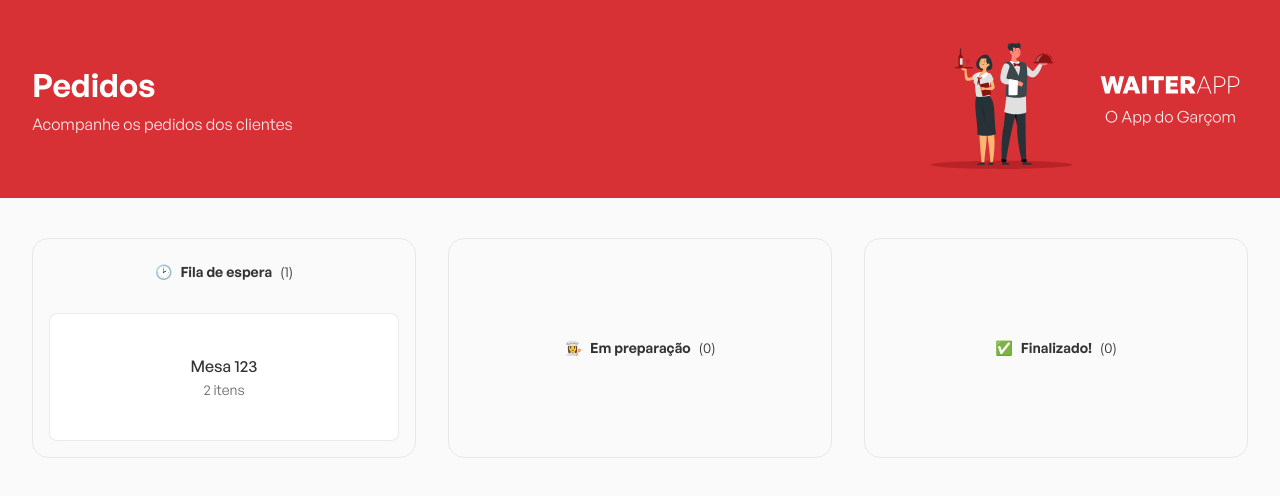
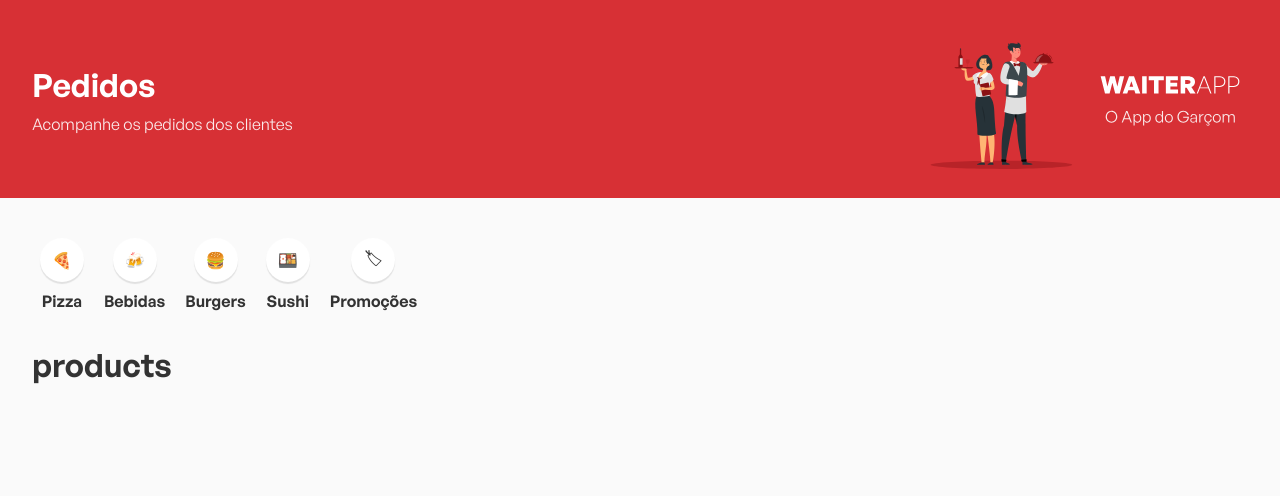
Before and after one commit to Augusto9237/waiter-app-gdmsve, a React (Vite) app: page / in a window 1280 px wide. Shown: the top 496 px of the page. Built offline with nearby package versions, Linux system fonts and the light colour scheme.

Commit message:
client screen in progess

```diff
--- a/src/App.tsx
+++ b/src/App.tsx
@@ -1,3 +1,4 @@
+import { Client } from "./components/Client";
 import { Header } from "./components/Header";
 import { Orders } from "./components/Orders";
 import { GlobalStyles } from "./styles/GlobalStyles";
@@ -6,7 +7,7 @@ export function App() {
     <>
       <GlobalStyles />
       <Header />
-      <Orders />
+      <Client/>
     </>
   );
 }
--- /dev/null
+++ b/src/components/Categories/index.tsx
@@ -0,0 +1,13 @@
+import { categories } from "../../mocks/categories";
+import { Category } from "../Category";
+import { CategoriesContainer } from "./styles";
+
+export function Categories() {
+  return (
+    <CategoriesContainer>
+      {categories.map((category) => {
+        return <Category key={category._id} name={category.name} icon={category.icon}/>;
+      })}
+    </CategoriesContainer>
+  );
+}
--- /dev/null
+++ b/src/components/Categories/styles.ts
@@ -0,0 +1,6 @@
+import styled from "styled-components";
+
+export const CategoriesContainer = styled.div`
+  display: flex;
+  gap: 12px;
+`;
--- /dev/null
+++ b/src/components/Category/index.tsx
@@ -0,0 +1,17 @@
+import { CategoryContainer, Icon } from "./styles";
+
+interface CategoryProps {
+  name: string;
+  icon: string;
+}
+
+export function Category({ name, icon }: CategoryProps) {
+  return (
+    <CategoryContainer>
+      <Icon>
+        <span>{icon}</span>
+      </Icon>
+      <strong>{name}</strong>
+    </CategoryContainer>
+  );
+}
--- /dev/null
+++ b/src/components/Category/styles.ts
@@ -0,0 +1,22 @@
+import styled from "styled-components";
+
+export const CategoryContainer = styled.button`
+  display: flex;
+  flex-direction: column;
+  align-items: center;
+  background: none;
+  border: none;
+  margin-left: 8px;
+`;
+
+export const Icon = styled.div`
+  display: flex;
+  background: #fff;
+  width: 44px;
+  height: 44px;
+  border-radius: 22px;
+  align-items: center;
+  justify-content: center;
+  margin-bottom: 8px;
+  box-shadow: 0px 2px 1px rgba(0, 0, 0, 0.1);
+`;
--- /dev/null
+++ b/src/components/Client/index.tsx
@@ -0,0 +1,14 @@
+
+import { Categories } from "../Categories";
+import { Products } from "../Products";
+
+import { Container } from "./styles";
+
+export function Client() {
+  return (
+    <Container>
+      <Categories/>
+      <Products />
+    </Container>
+  );
+}
--- /dev/null
+++ b/src/components/Client/styles.ts
@@ -0,0 +1,19 @@
+import styled from "styled-components";
+
+export const Container = styled.div`
+  display: flex;
+  flex-direction:column;
+  width: 100%;
+  max-width: 1216px;
+  margin: 40px auto;
+  gap: 32px;
+
+  @media (max-width: 768px) {
+    flex-direction: column;
+    padding: 0 40px;
+  }
+
+  @media (max-width: 415px) {
+    padding: 0 20px;
+  }
+`;
--- /dev/null
+++ b/src/components/Products/index.tsx
@@ -0,0 +1,9 @@
+import { ProductsContainer } from "./styles";
+
+export function Products() {
+  return (
+    <ProductsContainer>
+      <h1>products</h1>
+    </ProductsContainer>
+  );
+}
--- /dev/null
+++ b/src/components/Products/styles.ts
@@ -0,0 +1,3 @@
+import styled from "styled-components";
+
+export const ProductsContainer = styled.div``;
--- /dev/null
+++ b/src/mocks/categories.ts
@@ -0,0 +1,27 @@
+export const categories = [
+  {
+    _id: '6372d595f9ebdda354700c8d',
+    name: 'Pizza',
+    icon: '🍕',
+  },
+  {
+    _id: '6372d5bff9ebdda354700c90',
+    name: 'Bebidas',
+    icon: '🍻',
+  },
+  {
+    _id: '6372d5d2f9ebdda354700c92',
+    name: 'Burgers',
+    icon: '🍔',
+  },
+  {
+    _id: '6372d5d2f9ekoskaoks9aks9',
+    name: 'Sushi',
+    icon: '🍱',
+  },
+  {
+    _id: '6372d5dcf9ebdda354700c94',
+    name: 'Promoções',
+    icon: '🏷',
+  },
+];
```
Also changed, not shown: src/mocks/products.ts (added, +41 -0 lines).
